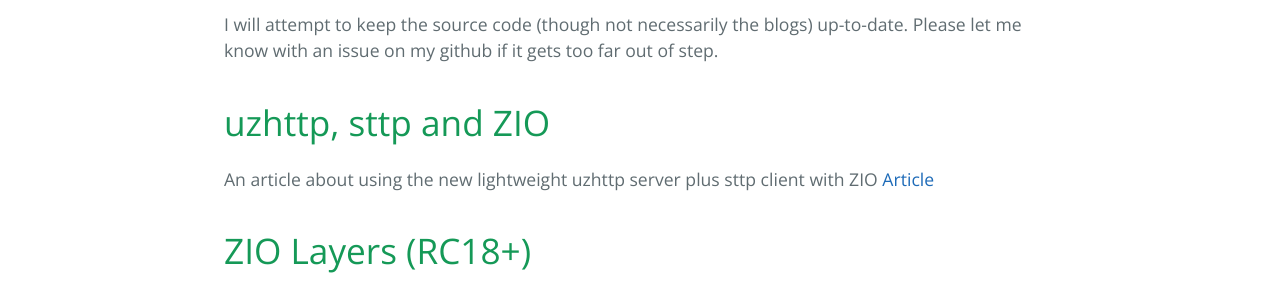
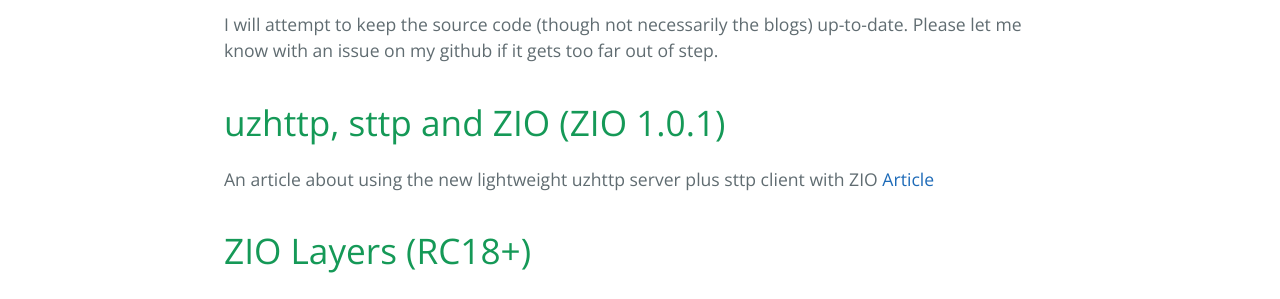
Before and after one commit to TimPigden/TimPigden.github.io, a Jekyll site: the page built from index.md, in a window 1280 px wide. Shown: the part 505-804 px from the top of the page. Built offline with Jekyll 4.4.1, drawn with Linux system fonts in a browser that asks for light colours; our own code applies the rules of GitHub Pages for plain Markdown files.

Commit message:
updated to 1.0.1

```diff
--- a/index.md
+++ b/index.md
@@ -11,7 +11,7 @@
 I will attempt to keep the source code (though not necessarily the blogs) up-to-date. Please let me know with an issue on my github if it gets too far
 out of step.
 
-# uzhttp, sttp and ZIO
+# uzhttp, sttp and ZIO (ZIO 1.0.1)
 An article about using the new lightweight uzhttp server plus sttp client with ZIO
 [Article](_pages/zio-uzhttp-sttp/uzhttp-sttp.md)
 
```
Also changed, not shown: _pages/zio-uzhttp-sttp/uzhttp-sttp.md (+1 -1 lines).
